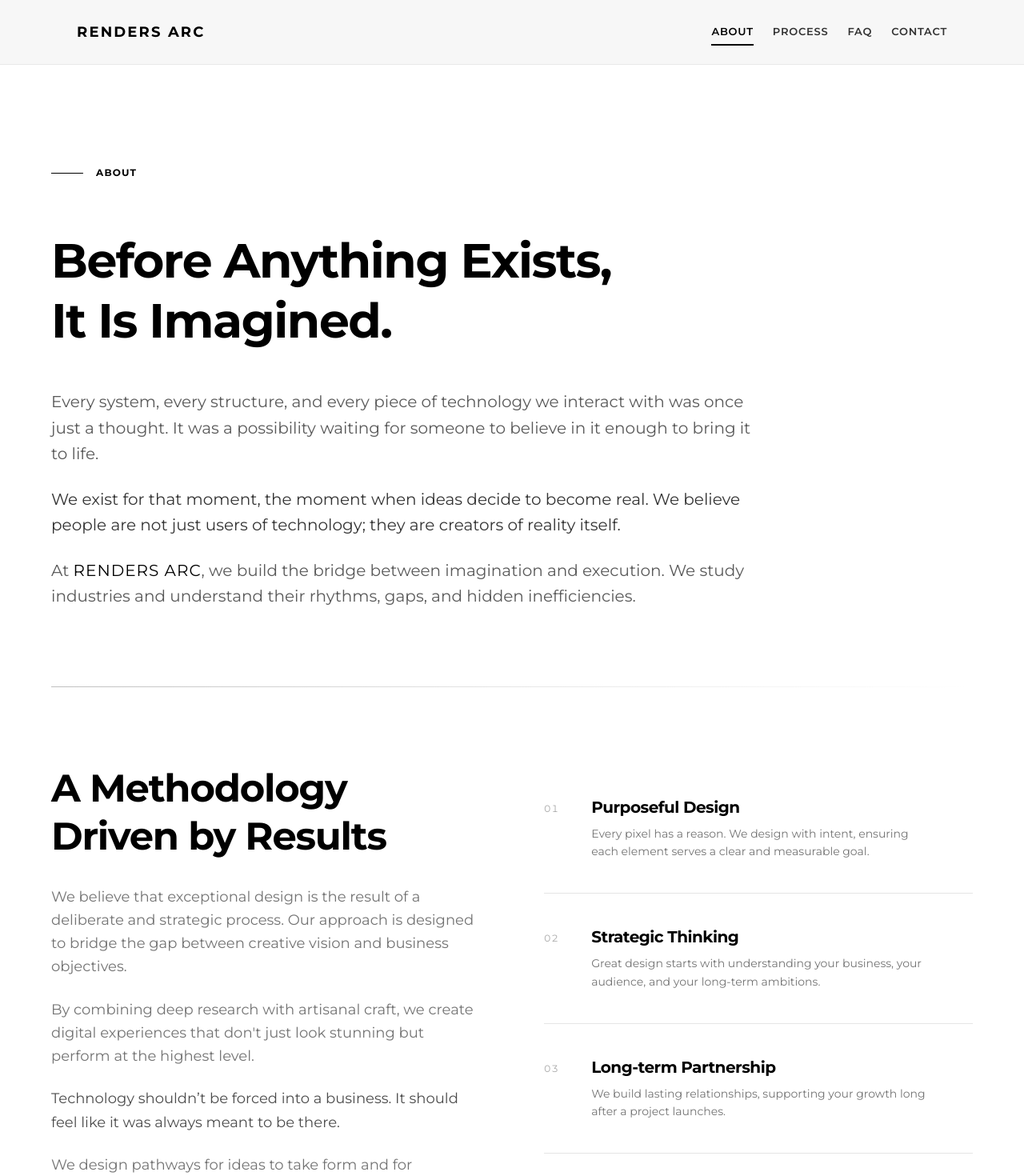
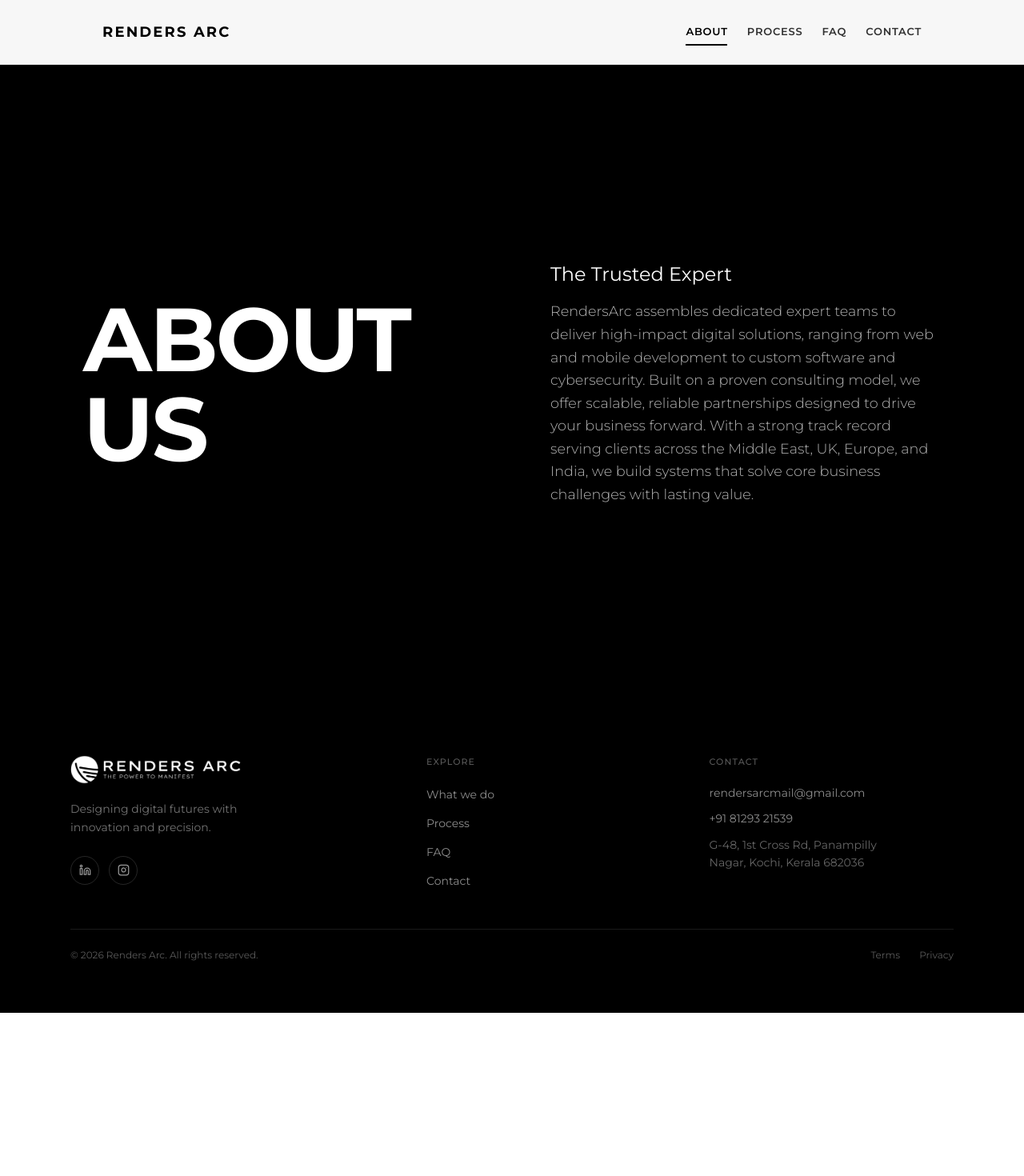
Before and after one commit to Rendersarc2026/Rendersarc, a Next.js app: page /about in a window 1280 px wide. Shown: the top 1470 px of the page at 80% size. After the commit the page ends 1266 px from the top, so only its background shows below. Built offline with nearby package versions, Linux system fonts and the light colour scheme.

Commit message:
Refactor code structure for improved readability and maintainability

```diff
--- a/src/app/components/About.tsx
+++ b/src/app/components/About.tsx
@@ -2,145 +2,40 @@
 
 import { motion } from 'motion/react';
 
-const values = [
-  {
-    number: '01',
-    title: 'Purposeful Design',
-    desc: 'Every pixel has a reason. We design with intent, ensuring each element serves a clear and measurable goal.',
-  },
-  {
-    number: '02',
-    title: 'Strategic Thinking',
-    desc: 'Great design starts with understanding your business, your audience, and your long-term ambitions.',
-  },
-  {
-    number: '03',
-    title: 'Long-term Partnership',
-    desc: 'We build lasting relationships, supporting your growth long after a project launches.',
-  },
-];
-
 export function About() {
   return (
-    <section id="about" className="py-20 md:py-32 px-6 bg-white relative overflow-hidden">
-      <div className="max-w-6xl mx-auto relative z-10">
-        <motion.div
-          initial={{ opacity: 0, y: 16 }}
-          whileInView={{ opacity: 1, y: 0 }}
-          viewport={{ once: true, margin: "-100px" }}
-          transition={{ duration: 0.6 }}
-          className="flex items-center gap-4 mb-10 md:mb-16"
-        >
-          <div className="h-px w-10 bg-black" />
-          <span className="text-black text-xs tracking-widest uppercase font-bold">
-            About
-          </span>
-        </motion.div>
-
-        {/* Vision Narrative */}
-        <div className="mb-24">
+    <section id="about" className="min-h-screen bg-black flex items-center justify-center py-20 px-6 relative overflow-hidden text-white">
+      <div className="max-w-[1400px] mx-auto w-full relative">
+        <div className="grid md:grid-cols-2 gap-12 md:gap-24 items-center px-12 md:px-20">
+          {/* Left Column: Heading */}
           <motion.div
-            initial={{ opacity: 0, y: 20 }}
-            whileInView={{ opacity: 1, y: 0 }}
-            viewport={{ once: true, margin: "-100px" }}
-            transition={{ duration: 0.8 }}
-            className="max-w-4xl"
-          >
-            <h2 className="text-3xl md:text-5xl lg:text-6xl leading-tight mb-12 font-[700] text-black tracking-tight">
-              Before Anything Exists, <br />
-              It Is <span className="text-black">Imagined</span>.
-            </h2>
-
-            <div className="space-y-6 text-lg md:text-xl text-black/65 font-[400] leading-relaxed">
-              <p>
-                Every system, every structure, and every piece of technology we interact with was once just a thought.
-                It was a possibility waiting for someone to believe in it enough to bring it to life.
-              </p>
-
-              <p className="text-black/80">
-                We exist for that moment, the moment when ideas decide to become real.
-                We believe people are not just users of technology; they are creators of reality itself.
-              </p>
-
-              <p>
-                At <span className="text-black font-normal uppercase tracking-wider">Renders Arc</span>, we build the bridge between imagination and execution.
-                We study industries and understand their rhythms, gaps, and hidden inefficiencies.
-              </p>
-            </div>
-          </motion.div>
-        </div>
-
-        {/* Methodology & Values Divider */}
-        <div className="h-px w-full bg-gradient-to-r from-black/25 via-black/10 to-transparent mb-24" />
-
-        {/* Methodology & Values Section */}
-        <div className="grid lg:grid-cols-2 gap-20 items-start">
-          {/* Left Column: Methodology */}
-          <motion.div
-            initial={{ opacity: 0, x: -40 }}
+            initial={{ opacity: 0, x: -20 }}
             whileInView={{ opacity: 1, x: 0 }}
-            viewport={{ once: true, margin: "-100px" }}
+            viewport={{ once: true }}
             transition={{ duration: 0.8 }}
           >
-            <h3 className="text-3xl md:text-4xl lg:text-5xl leading-tight mb-8 font-[700] text-black tracking-tight">
-              A Methodology
-              <br />
-              Driven by{' '}
-              <span className="text-black">
-                Results
-              </span>
-            </h3>
-            <div className="space-y-6 text-base md:text-lg text-black/55 font-[400] leading-relaxed">
-              <p>
-                We believe that exceptional design is the result of a deliberate and strategic process. Our approach is designed to bridge the gap between creative vision and business objectives.
-              </p>
-              <p>
-                By combining deep research with artisanal craft, we create digital experiences that don't just look stunning but perform at the highest level.
-              </p>
-              <p className="text-black/70">
-                Technology shouldn’t be forced into a business. It should feel like it was always meant to be there.
-              </p>
-              <p>
-                We design pathways for ideas to take form and for businesses to become what they were always capable of being.
-              </p>
-            </div>
+            <h2 className="text-5xl sm:text-6xl md:text-7xl lg:text-[7rem] font-bold tracking-tight uppercase leading-none">
+              About Us
+            </h2>
           </motion.div>
 
-          {/* Right Column: Values Cards */}
+          {/* Right Column: Content */}
           <motion.div
-            initial={{ opacity: 0, x: 40 }}
+            initial={{ opacity: 0, x: 20 }}
             whileInView={{ opacity: 1, x: 0 }}
-            viewport={{ once: true, margin: "-100px" }}
-            transition={{ duration: 0.8, delay: 0.15 }}
-            className="grid grid-cols-1 auto-rows-fr relative"
+            viewport={{ once: true }}
+            transition={{ duration: 0.8, delay: 0.2 }}
+            className="max-w-2xl"
           >
-            {values.map((v, i) => (
-              <motion.div
-                key={i}
-                initial={{ opacity: 0, y: 20 }}
-                whileInView={{ opacity: 1, y: 0 }}
-                viewport={{ once: true, margin: "-50px" }}
-                transition={{ duration: 0.5, delay: i * 0.1 }}
-                className="group flex gap-6 md:gap-10 py-8 xl:py-10 border-b border-black/10"
-              >
-                <span className="text-xs mt-2 flex-shrink-0 tabular-nums tracking-widest text-black/35">
-                  {v.number}
-                </span>
-                <div>
-                  <h4 className="mb-2 text-xl font-[700] tracking-tight text-black">
-                    {v.title}
-                  </h4>
-                  <p className="text-sm leading-relaxed text-black/55 max-w-[46ch]">
-                    {v.desc}
-                  </p>
-                </div>
-              </motion.div>
-            ))}
+            <h3 className="text-xl md:text-2xl font-normal mb-4 text-white">
+              The Trusted Expert
+            </h3>
+            <p className="text-white/70 text-base md:text-[1.1rem] leading-relaxed font-light">
+              RendersArc assembles dedicated expert teams to deliver high-impact digital solutions, ranging from web and mobile development to custom software and cybersecurity. Built on a proven consulting model, we offer scalable, reliable partnerships designed to drive your business forward. With a strong track record serving clients across the Middle East, UK, Europe, and India, we build systems that solve core business challenges with lasting value.
+            </p>
           </motion.div>
         </div>
       </div>
-
-      {/* Background Decorative Element */}
     </section>
   );
 }
--- a/src/app/components/Navigation.tsx
+++ b/src/app/components/Navigation.tsx
@@ -1,7 +1,7 @@
 'use client';
 
 import { Menu, X } from 'lucide-react';
-import { useState, useEffect } from 'react';
+import { useState, useEffect, useLayoutEffect, useRef } from 'react';
 import { motion, AnimatePresence } from 'motion/react';
 import Link from 'next/link';
 import { usePathname, useRouter } from 'next/navigation';
@@ -14,11 +14,33 @@ const NAV_ITEMS: { href: string; label: string }[] = [
   { href: '/contact', label: 'Contact' },
 ];
 
+type IndicatorRect = { left: number; width: number };
+
+/** Every page mounts its own Navigation, so the underline's last position is
+    kept here (outside the component) to let it slide from the previous link. */
+let lastIndicator: IndicatorRect | null = null;
+
 export function Navigation() {
   const [isOpen, setIsOpen] = useState(false);
   const [scrolled, setScrolled] = useState(false);
   const pathname = usePathname();
   const router = useRouter();
+  const linkRefs = useRef<Record<string, HTMLAnchorElement | null>>({});
+  const indicatorFrom = useRef(lastIndicator);
+  const [indicator, setIndicator] = useState<IndicatorRect | null>(null);
+
+  useLayoutEffect(() => {
+    const measure = () => {
+      const el = linkRefs.current[pathname];
+      const next = el ? { left: el.offsetLeft, width: el.offsetWidth } : null;
+      lastIndicator = next;
+      setIndicator(next);
+    };
+    measure();
+    document.fonts?.ready.then(measure);
+    window.addEventListener('resize', measure);
+    return () => window.removeEventListener('resize', measure);
+  }, [pathname]);
 
   useEffect(() => {
     const handleScroll = () => {
@@ -44,10 +66,7 @@ export function Navigation() {
   };
 
   return (
-    <motion.nav
-      initial={{ y: -100, opacity: 0 }}
-      animate={{ y: 0, opacity: 1 }}
-      transition={{ duration: 0.6 }}
+    <nav
       style={{
         backgroundColor: (scrolled || isOpen) ? 'rgba(255,255,255,0.85)' : '#f7f7f7',
         borderBottom: '1px solid rgba(0,0,0,0.06)',
@@ -55,7 +74,7 @@ export function Navigation() {
       }}
       className="fixed top-0 left-0 right-0 z-50 transition-all duration-300"
     >
-      <div className="w-full px-6 md:px-10 lg:px-16 xl:px-24">
+      <div className="w-full px-6 md:px-12 lg:px-20 xl:px-32 2xl:px-44">
         <div className="flex justify-between items-center h-20">
           {/* Logo */}
           <button
@@ -68,36 +87,37 @@ export function Navigation() {
 
           {/* Desktop Nav */}
           <div className="hidden lg:flex items-center">
-            <motion.div className="flex items-center space-x-4 xl:space-x-6" layout>
-            {NAV_ITEMS.map((item, index) => {
+            <div className="relative flex items-center gap-4 xl:gap-6">
+            {NAV_ITEMS.map((item) => {
               const isActive = pathname === item.href;
               return (
-                <motion.div
-                  key={item.href}
-                  initial={{ opacity: 0, y: -10 }}
-                  animate={{ opacity: 1, y: 0 }}
-                  transition={{ delay: 0.3 + index * 0.05 }}
-                >
+                <div key={item.href}>
                   <Link
+                    ref={(el) => { linkRefs.current[item.href] = el; }}
                     href={item.href}
                     aria-current={isActive ? 'page' : undefined}
                     style={{ color: isActive ? '#000000' : 'rgba(0,0,0,0.8)' }}
                     className="block text-xs xl:text-[13px] tracking-[0.06em] uppercase transition-colors relative py-2 font-[600] hover:text-black"
                   >
                     {item.label}
-                    {isActive && (
-                      <motion.div
-                        layoutId="active-nav-underline"
-                        className="absolute bottom-0 left-0 right-0 h-[2px] bg-black origin-center"
-                        initial={false}
-                        transition={{ type: 'spring', stiffness: 380, damping: 30 }}
-                      />
-                    )}
                   </Link>
-                </motion.div>
+                </div>
               );
             })}
-            </motion.div>
+            {indicator && (
+              <motion.div
+                aria-hidden
+                className="absolute bottom-0 left-0 h-[2px] bg-black"
+                initial={
+                  indicatorFrom.current
+                    ? { x: indicatorFrom.current.left, width: indicatorFrom.current.width }
+                    : { x: indicator.left, width: indicator.width, scaleX: 0 }
+                }
+                animate={{ x: indicator.left, width: indicator.width, scaleX: 1 }}
+                transition={{ type: 'spring', stiffness: 380, damping: 30 }}
+              />
+            )}
+            </div>
           </div>
 
           {/* Mobile toggle */}
@@ -141,6 +161,6 @@ export function Navigation() {
           </motion.div>
         )}
       </AnimatePresence>
-    </motion.nav>
+    </nav>
   );
 }
```
Also changed, not shown: src/app/components/Clients.tsx (+5 -4 lines), 1 other file (tests, documents, lock files or other folders).
